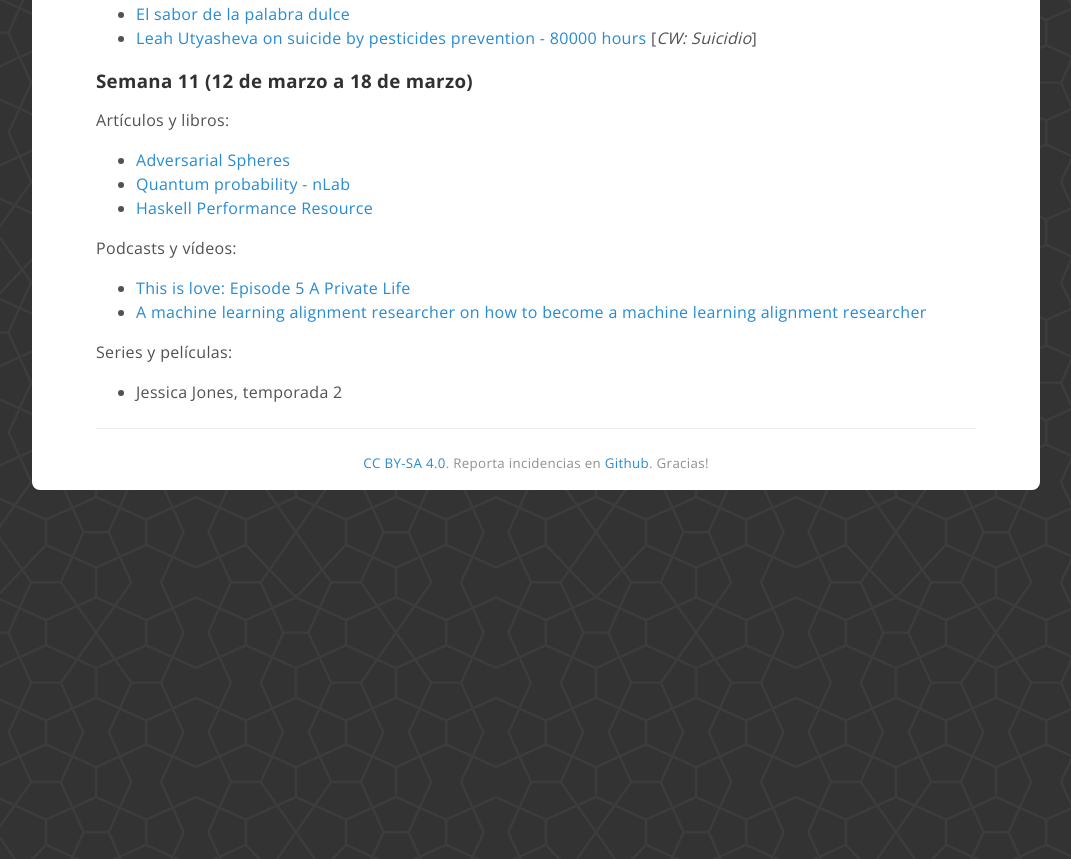
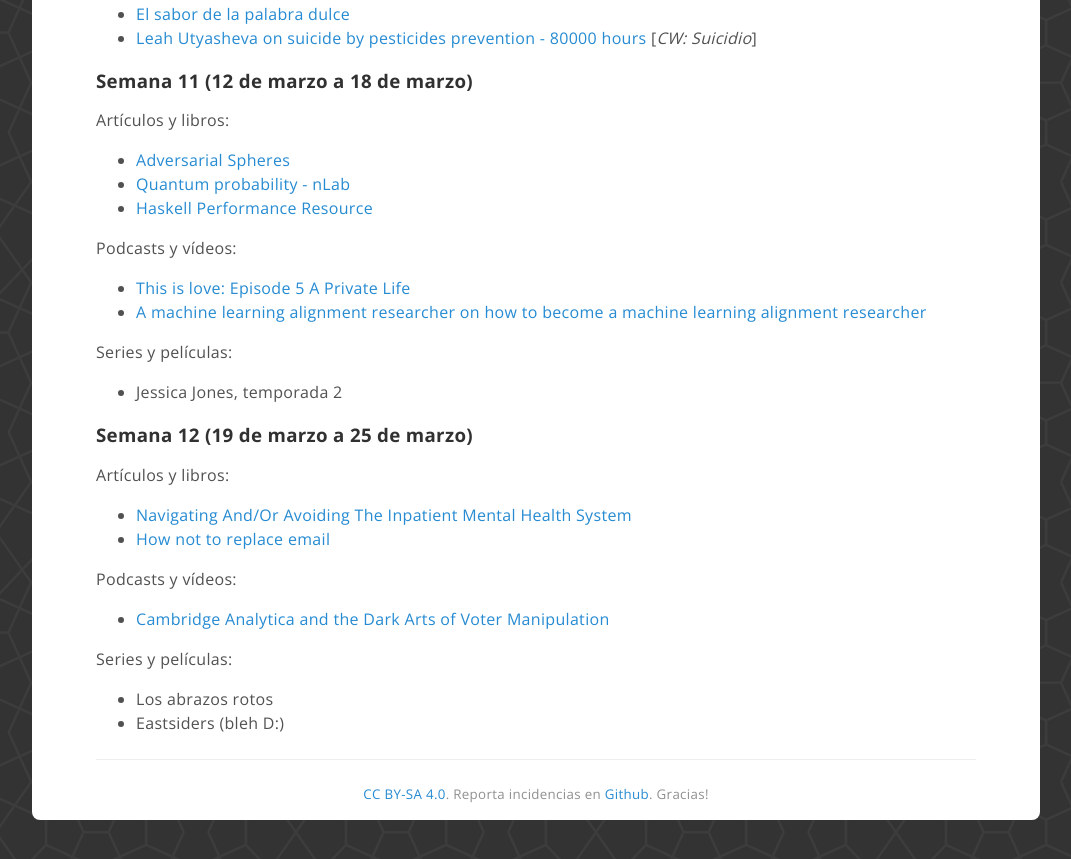
Before and after one commit to coDual/codual.github.io, a Jekyll site: the page built from log/2018.md, in a window 1280 px wide and 900 px high, scrolled down 4968 px. Shown: the top 859 px of the window, without its empty margins (104-1175 px from the left). Built offline with Jekyll 4.4.1, drawn with Linux system fonts in a browser that asks for light colours; before the commit the page ends 5538 px from its top, so only the background shows below that.

Commit message:
Semana 12

```diff
--- a/log/2018.md
+++ b/log/2018.md
@@ -245,3 +245,19 @@
 Series y películas:
 
 - Jessica Jones, temporada 2
+
+<h3 id="s12">Semana 12 (19 de marzo a 25 de marzo)</h3>
+
+Artículos y libros:
+
+- [Navigating And/Or Avoiding The Inpatient Mental Health System](http://slatestarcodex.com/2018/03/22/navigating-and-or-avoiding-the-inpatient-mental-health-system/)
+- [How not to replace email](https://jamey.thesharps.us/2018/02/16/how-not-to-replace-email/)
+
+Podcasts y vídeos:
+
+- [Cambridge Analytica and the Dark Arts of Voter Manipulation](https://www.newyorker.com/podcast/political-scene/cambridge-analytica-and-the-dark-arts-of-voter-manipulation)
+
+Series y películas:
+
+- Los abrazos rotos
+- Eastsiders (bleh D:)
```
